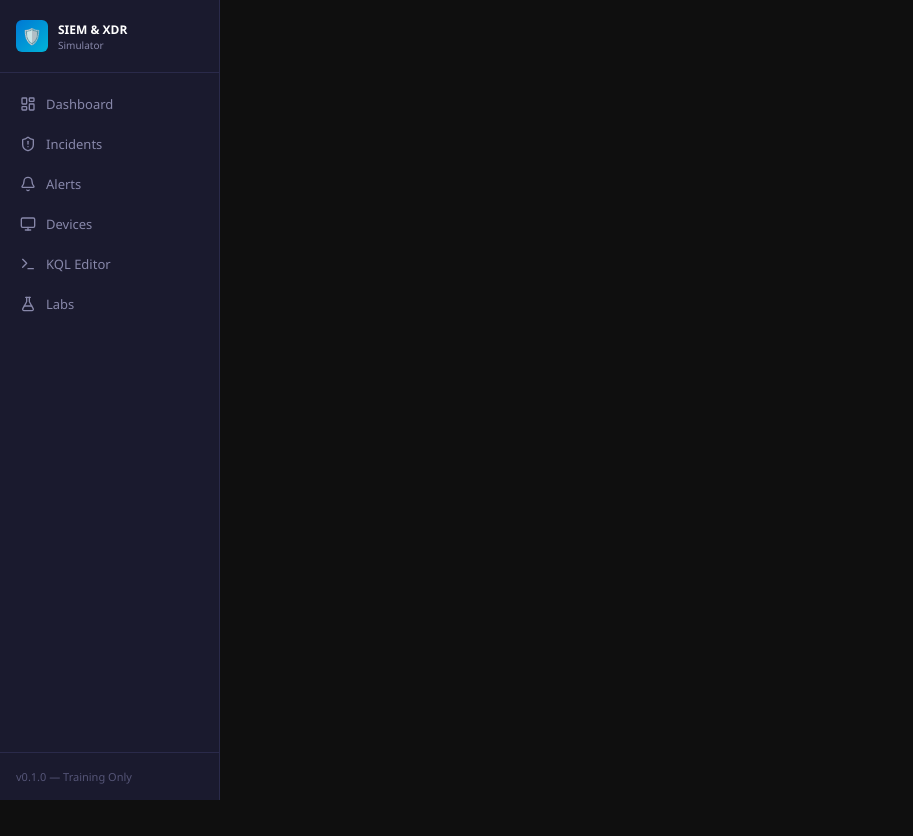
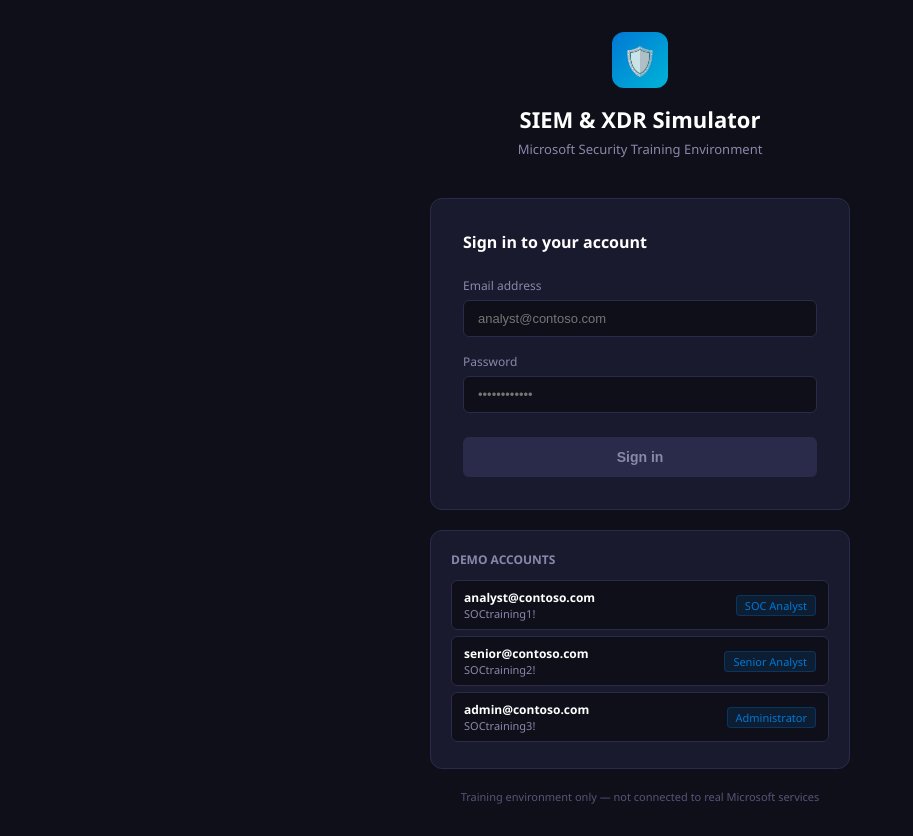
Before and after one commit to cmitchellm4/Microsoft-siem-xdr-simulator, a React app in the folder frontend/: page /login in a window 1280 px wide. Shown: the whole page, without its empty margins (0-913 px from the left). Before the commit the page ends 800 px from the top, so only its background shows below. Built offline with nearby package versions, Linux system fonts and the light colour scheme; the HTML template or start-up script is replaced by a standard one.

Commit message:
feat: login page with demo accounts and sign out button in sidebar

```diff
--- a/frontend/src/App.tsx
+++ b/frontend/src/App.tsx
@@ -1,4 +1,4 @@
-import { Routes, Route } from 'react-router-dom'
+import { Routes, Route, Navigate } from 'react-router-dom'
 import Sidebar from './components/Sidebar'
 import Dashboard from './pages/Dashboard'
 import Incidents from './pages/Incidents'
@@ -8,9 +8,20 @@
 import Devices from './pages/Devices'
 import KQLEditor from './pages/KQLEditor'
 import Labs from './pages/Labs'
+import Login from './pages/Login'
+
+function RequireAuth({ children }: { children: JSX.Element }) {
+  const user = localStorage.getItem('siem_user')
+  if (!user) return <Navigate to="/login" replace />
+  return children
+}
 
 function App() {
   return (
+    <Routes>
+      <Route path="/login" element={<Login />} />
+      <Route path="/*" element={
+        <RequireAuth>
           <div style={{ display: 'flex', height: '100vh', overflow: 'hidden' }}>
             <Sidebar />
             <main style={{ flex: 1, overflowY: 'auto', background: '#0f0f0f' }}>
@@ -26,6 +37,9 @@
               </Routes>
             </main>
           </div>
+        </RequireAuth>
+      } />
+    </Routes>
   )
 }
 
--- a/frontend/src/components/Sidebar.tsx
+++ b/frontend/src/components/Sidebar.tsx
@@ -1,11 +1,12 @@
-import { NavLink } from 'react-router-dom'
+import { NavLink, useNavigate } from 'react-router-dom'
 import {
   LayoutDashboard,
   ShieldAlert,
   Bell,
   Monitor,
   Terminal,
-  FlaskConical
+  FlaskConical,
+  LogOut,
 } from 'lucide-react'
 
 const navItems = [
@@ -18,6 +19,15 @@
 ]
 
 export default function Sidebar() {
+  const navigate = useNavigate()
+  const userRaw = localStorage.getItem('siem_user')
+  const user = userRaw ? JSON.parse(userRaw) : null
+
+  const handleLogout = () => {
+    localStorage.removeItem('siem_user')
+    navigate('/login')
+  }
+
   return (
     <div style={{
       width: '220px',
@@ -79,14 +89,49 @@
         ))}
       </nav>
 
-      {/* Footer */}
+      {/* User + Logout */}
       <div style={{
         padding: '16px',
         borderTop: '1px solid #2a2a4a',
-        fontSize: '11px',
-        color: '#555577',
       }}>
-        v0.1.0 — Training Only
+        {user && (
+          <div style={{ marginBottom: '12px' }}>
+            <div style={{ fontSize: '12px', fontWeight: 600, color: '#ffffff' }}>{user.email}</div>
+            <div style={{ fontSize: '11px', color: '#8888aa', marginTop: '2px' }}>
+              {user.role} • {user.level}
+            </div>
+          </div>
+        )}
+        <button
+          onClick={handleLogout}
+          style={{
+            width: '100%',
+            background: 'transparent',
+            color: '#8888aa',
+            border: '1px solid #2a2a4a',
+            borderRadius: '6px',
+            padding: '7px 12px',
+            fontSize: '12px',
+            cursor: 'pointer',
+            display: 'flex',
+            alignItems: 'center',
+            gap: '8px',
+          }}
+          onMouseEnter={e => {
+            e.currentTarget.style.color = '#e74c3c'
+            e.currentTarget.style.borderColor = '#e74c3c44'
+          }}
+          onMouseLeave={e => {
+            e.currentTarget.style.color = '#8888aa'
+            e.currentTarget.style.borderColor = '#2a2a4a'
+          }}
+        >
+          <LogOut size={14} />
+          Sign out
+        </button>
+        <div style={{ fontSize: '11px', color: '#555577', marginTop: '10px' }}>
+          v0.1.0 — Training Only
+        </div>
       </div>
     </div>
   )
--- /dev/null
+++ b/frontend/src/pages/Login.tsx
@@ -0,0 +1,215 @@
+import { useState } from 'react'
+import { useNavigate } from 'react-router-dom'
+
+const DEMO_ACCOUNTS = [
+  { email: 'analyst@contoso.com', password: 'SOCtraining1!', role: 'SOC Analyst', level: 'L1' },
+  { email: 'senior@contoso.com', password: 'SOCtraining2!', role: 'Senior Analyst', level: 'L2' },
+  { email: 'admin@contoso.com', password: 'SOCtraining3!', role: 'Administrator', level: 'Admin' },
+]
+
+export default function Login() {
+  const navigate = useNavigate()
+  const [email, setEmail] = useState('')
+  const [password, setPassword] = useState('')
+  const [error, setError] = useState<string | null>(null)
+  const [loading, setLoading] = useState(false)
+
+  const handleLogin = async () => {
+    setError(null)
+    setLoading(true)
+
+    await new Promise(r => setTimeout(r, 600))
+
+    const account = DEMO_ACCOUNTS.find(
+      a => a.email.toLowerCase() === email.toLowerCase() && a.password === password
+    )
+
+    if (account) {
+      localStorage.setItem('siem_user', JSON.stringify({
+        email: account.email,
+        role: account.role,
+        level: account.level,
+      }))
+      navigate('/')
+    } else {
+      setError('Invalid email or password. Try one of the demo accounts below.')
+    }
+    setLoading(false)
+  }
+
+  return (
+    <div style={{
+      minHeight: '100vh',
+      background: '#0f0f1a',
+      display: 'flex',
+      alignItems: 'center',
+      justifyContent: 'center',
+      padding: '32px',
+    }}>
+      <div style={{ width: '100%', maxWidth: '420px' }}>
+
+        {/* Logo */}
+        <div style={{ textAlign: 'center', marginBottom: '40px' }}>
+          <div style={{
+            width: '56px',
+            height: '56px',
+            background: 'linear-gradient(135deg, #0078d4, #00b4d8)',
+            borderRadius: '12px',
+            display: 'flex',
+            alignItems: 'center',
+            justifyContent: 'center',
+            fontSize: '28px',
+            margin: '0 auto 16px',
+          }}>🛡️</div>
+          <h1 style={{ fontSize: '22px', fontWeight: 700, color: '#ffffff', marginBottom: '6px' }}>
+            SIEM & XDR Simulator
+          </h1>
+          <p style={{ fontSize: '13px', color: '#8888aa' }}>
+            Microsoft Security Training Environment
+          </p>
+        </div>
+
+        {/* Login Form */}
+        <div style={{
+          background: '#1a1a2e',
+          border: '1px solid #2a2a4a',
+          borderRadius: '12px',
+          padding: '32px',
+          marginBottom: '20px',
+        }}>
+          <h2 style={{ fontSize: '16px', fontWeight: 600, color: '#ffffff', marginBottom: '24px' }}>
+            Sign in to your account
+          </h2>
+
+          {error && (
+            <div style={{
+              background: '#e74c3c22',
+              border: '1px solid #e74c3c44',
+              borderRadius: '6px',
+              padding: '10px 14px',
+              fontSize: '12px',
+              color: '#e74c3c',
+              marginBottom: '16px',
+            }}>
+              {error}
+            </div>
+          )}
+
+          <div style={{ marginBottom: '16px' }}>
+            <label style={{ fontSize: '12px', color: '#8888aa', display: 'block', marginBottom: '6px' }}>
+              Email address
+            </label>
+            <input
+              type="email"
+              value={email}
+              onChange={e => setEmail(e.target.value)}
+              onKeyDown={e => e.key === 'Enter' && handleLogin()}
+              placeholder="analyst@contoso.com"
+              style={{
+                width: '100%',
+                background: '#0f0f1a',
+                border: '1px solid #2a2a4a',
+                borderRadius: '6px',
+                padding: '10px 14px',
+                color: '#ffffff',
+                fontSize: '13px',
+                outline: 'none',
+                boxSizing: 'border-box',
+              }}
+            />
+          </div>
+
+          <div style={{ marginBottom: '24px' }}>
+            <label style={{ fontSize: '12px', color: '#8888aa', display: 'block', marginBottom: '6px' }}>
+              Password
+            </label>
+            <input
+              type="password"
+              value={password}
+              onChange={e => setPassword(e.target.value)}
+              onKeyDown={e => e.key === 'Enter' && handleLogin()}
+              placeholder="••••••••••••"
+              style={{
+                width: '100%',
+                background: '#0f0f1a',
+                border: '1px solid #2a2a4a',
+                borderRadius: '6px',
+                padding: '10px 14px',
+                color: '#ffffff',
+                fontSize: '13px',
+                outline: 'none',
+                boxSizing: 'border-box',
+              }}
+            />
+          </div>
+
+          <button
+            onClick={handleLogin}
+            disabled={loading || !email || !password}
+            style={{
+              width: '100%',
+              background: loading || !email || !password ? '#2a2a4a' : '#0078d4',
+              color: loading || !email || !password ? '#8888aa' : '#ffffff',
+              border: 'none',
+              borderRadius: '6px',
+              padding: '12px',
+              fontSize: '14px',
+              fontWeight: 600,
+              cursor: loading || !email || !password ? 'not-allowed' : 'pointer',
+            }}>
+            {loading ? 'Signing in...' : 'Sign in'}
+          </button>
+        </div>
+
+        {/* Demo Accounts */}
+        <div style={{
+          background: '#1a1a2e',
+          border: '1px solid #2a2a4a',
+          borderRadius: '12px',
+          padding: '20px',
+        }}>
+          <div style={{ fontSize: '12px', color: '#8888aa', marginBottom: '12px', fontWeight: 600 }}>
+            DEMO ACCOUNTS
+          </div>
+          {DEMO_ACCOUNTS.map(account => (
+            <div
+              key={account.email}
+              onClick={() => { setEmail(account.email); setPassword(account.password); setError(null) }}
+              style={{
+                display: 'flex',
+                justifyContent: 'space-between',
+                alignItems: 'center',
+                padding: '8px 12px',
+                background: '#0f0f1a',
+                borderRadius: '6px',
+                border: '1px solid #2a2a4a',
+                cursor: 'pointer',
+                marginBottom: '6px',
+              }}
+              onMouseEnter={e => (e.currentTarget.style.borderColor = '#0078d4')}
+              onMouseLeave={e => (e.currentTarget.style.borderColor = '#2a2a4a')}
+            >
+              <div>
+                <div style={{ fontSize: '12px', fontWeight: 600, color: '#ffffff' }}>{account.email}</div>
+                <div style={{ fontSize: '11px', color: '#8888aa' }}>{account.password}</div>
+              </div>
+              <span style={{
+                fontSize: '11px',
+                color: '#0078d4',
+                background: '#0078d422',
+                border: '1px solid #0078d444',
+                borderRadius: '4px',
+                padding: '2px 8px',
+              }}>{account.role}</span>
+            </div>
+          ))}
+        </div>
+
+        <p style={{ textAlign: 'center', fontSize: '11px', color: '#555577', marginTop: '20px' }}>
+          Training environment only — not connected to real Microsoft services
+        </p>
+
+      </div>
+    </div>
+  )
+}
```
Lines whose indentation alone changed are shown as unchanged.
